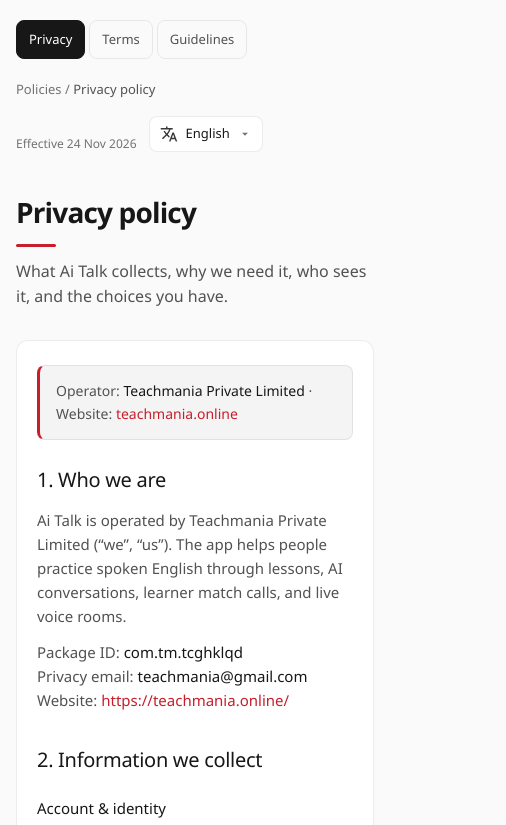
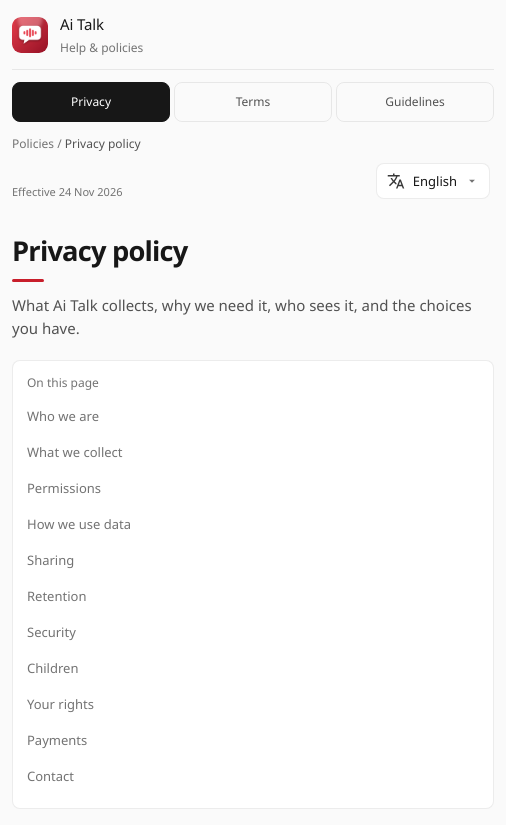
Before and after one commit to my-skills-app/AI-Talk-Privacy-policy, a plain HTML site: page privacy-policy.html in a window 390 px wide. Shown: the top 825 px of the page, 506 px wide, since content can reach past the window. Drawn offline with Linux system fonts and the light colour scheme.

Commit message:
Improve mobile responsive layout for policies site.
Co-authored-by: Cursor <cursoragent@cursor.com>

```diff
--- a/privacy-policy.html
+++ b/privacy-policy.html
@@ -2,7 +2,7 @@
 <html lang="en">
 <head>
   <meta charset="UTF-8" />
-  <meta name="viewport" content="width=device-width, initial-scale=1.0" />
+  <meta name="viewport" content="width=device-width, initial-scale=1.0, viewport-fit=cover" />
   <title>Privacy Policy · Ai Talk</title>
   <meta name="description" content="Ai Talk Privacy Policy — what we collect, why, and your choices." />
   <link rel="icon" href="logo.png" type="image/png" />
@@ -45,6 +45,17 @@
     </aside>
 
     <main class="main">
+      <div class="mobile-header">
+        <a class="brand" href="privacy-policy.html">
+          <div class="brand-mark" aria-hidden="true">
+            <img src="logo.png" alt="" width="36" height="36" />
+          </div>
+          <div>
+            <strong>Ai Talk</strong>
+            <span data-i18n="brandSub">Help &amp; policies</span>
+          </div>
+        </a>
+      </div>
       <div class="mobile-nav">
         <a class="active" href="privacy-policy.html" data-i18n="mobilePrivacy">Privacy</a>
         <a href="terms.html" data-i18n="mobileTerms">Terms</a>
--- a/styles.css
+++ b/styles.css
@@ -310,17 +310,35 @@ td { color: var(--secondary); }
 .footer a { color: var(--muted); }
 .footer a:hover { color: var(--accent); }
 
+.mobile-header {
+  display: none;
+  align-items: center;
+  gap: 12px;
+  margin: 0 0 16px;
+  padding-bottom: 14px;
+  border-bottom: 1px solid var(--hairline);
+}
+.mobile-header .brand {
+  margin: 0;
+  color: var(--ink);
+}
+.mobile-header .brand:hover { color: var(--ink); }
+.mobile-header .brand span { color: var(--muted); }
+
 .mobile-nav {
   display: none;
-  gap: 4px;
-  flex-wrap: wrap;
-  margin-bottom: 20px;
+  gap: 6px;
+  flex-wrap: nowrap;
+  margin-bottom: 16px;
 }
 .mobile-nav a {
+  flex: 1 1 0;
+  text-align: center;
   background: transparent;
   border: 1px solid var(--hairline);
   color: var(--secondary);
-  padding: 8px 12px;
+  padding: 10px 8px;
+  min-height: 40px;
   border-radius: 8px;
   font-size: 13px;
   font-weight: 500;
@@ -462,19 +480,129 @@ html[dir="rtl"] .lang-switch-inline .lang-menu { right: auto; left: 0; }
 html[dir="rtl"] .lang-menu button.active { box-shadow: inset -2px 0 0 var(--accent); }
 html[dir="rtl"] .lang-switch-btn .lang-caret { margin-left: 0; margin-right: auto; }
 
+img, svg { max-width: 100%; height: auto; }
+.card a, .callout a, .footer a { word-break: break-word; overflow-wrap: anywhere; }
+
 @media (max-width: 980px) {
   .shell { grid-template-columns: 1fr; }
   .sidebar { display: none; }
+  .mobile-header { display: flex; }
   .mobile-nav { display: flex; }
-  .layout { grid-template-columns: 1fr; gap: 24px; }
+  .layout {
+    grid-template-columns: 1fr;
+    gap: 20px;
+  }
   .toc {
     position: static;
-    padding: 16px;
+    order: -1;
+    padding: 14px 16px;
     background: var(--surface);
     border: 1px solid var(--hairline);
     border-radius: 8px;
+    display: grid;
+    grid-template-columns: 1fr 1fr;
+    gap: 0 16px;
   }
-  .main { padding: 20px 16px 48px; }
-  .card { padding: 4px 20px 28px; }
-  .lang-switch-inline { display: block; }
+  .toc h2 {
+    grid-column: 1 / -1;
+    margin-bottom: 8px;
+  }
+  .toc a {
+    padding: 8px 0;
+    min-height: 36px;
+    border-bottom: 1px solid var(--hairline);
+  }
+  .main {
+    padding: 16px 16px calc(40px + env(safe-area-inset-bottom, 0px));
+    max-width: none;
+    width: 100%;
+  }
+  .card {
+    padding: 4px 16px 24px;
+    border-radius: 10px;
+  }
+  .topbar {
+    gap: 10px 12px;
+    margin-bottom: 16px;
+  }
+  .topbar-meta {
+    width: 100%;
+    justify-content: space-between;
+  }
+  .lang-switch-inline {
+    display: block;
+    margin-left: 0;
+  }
+  .lang-switch-inline .lang-switch-btn {
+    width: 100%;
+  }
+  .lang-switch-inline .lang-menu {
+    left: 0;
+    right: 0;
+    min-width: 0;
+    max-height: min(320px, 50vh);
+  }
+  .hero { margin-bottom: 20px; }
+  .hero h1 { font-size: clamp(26px, 7vw, 34px); }
+  .hero p { font-size: 15px; max-width: none; }
+  .card h2 {
+    font-size: 18px;
+    scroll-margin-top: 16px;
+  }
+  .card p,
+  .card li { font-size: 14px; }
+  .callout {
+    font-size: 13px;
+    padding: 12px 14px;
+  }
+  .table-wrap {
+    margin-left: -16px;
+    margin-right: -16px;
+    border-radius: 0;
+    border-left: 0;
+    border-right: 0;
+    -webkit-overflow-scrolling: touch;
+  }
+  table { min-width: 480px; font-size: 13px; }
+  th, td { padding: 10px 12px; }
+  .footer {
+    flex-direction: column;
+    gap: 8px;
+  }
 }
+
+@media (max-width: 560px) {
+  .main { padding: 12px 12px calc(32px + env(safe-area-inset-bottom, 0px)); }
+  .mobile-header { margin-bottom: 12px; padding-bottom: 12px; }
+  .mobile-nav { gap: 4px; margin-bottom: 12px; }
+  .mobile-nav a {
+    padding: 9px 4px;
+    font-size: 12px;
+  }
+  .card { padding: 2px 12px 20px; }
+  .toc {
+    grid-template-columns: 1fr;
+    padding: 12px 14px;
+  }
+  .toc a { border-bottom: 0; padding: 6px 0; }
+  .table-wrap {
+    margin-left: -12px;
+    margin-right: -12px;
+  }
+  .hero h1::after { width: 32px; margin-top: 12px; }
+  .crumb { font-size: 12px; }
+  .updated { font-size: 11px; }
+}
+
+@media (hover: none) {
+  .nav a:hover,
+  .mobile-nav a:hover,
+  .toc a:hover,
+  .lang-menu button:hover {
+    background: transparent;
+  }
+  .mobile-nav a.active:hover {
+    background: var(--ink);
+    color: #fff;
+  }
+}
```
Also changed, not shown: community-guidelines.html (+12 -1 lines), index.html (+2 -1 lines), terms.html (+12 -1 lines).
